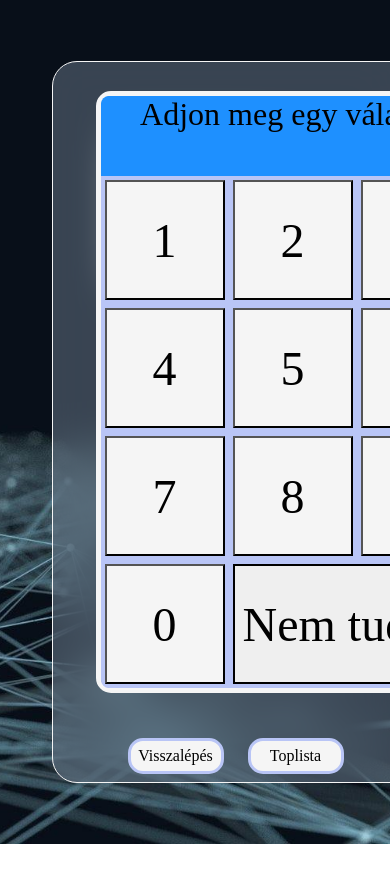
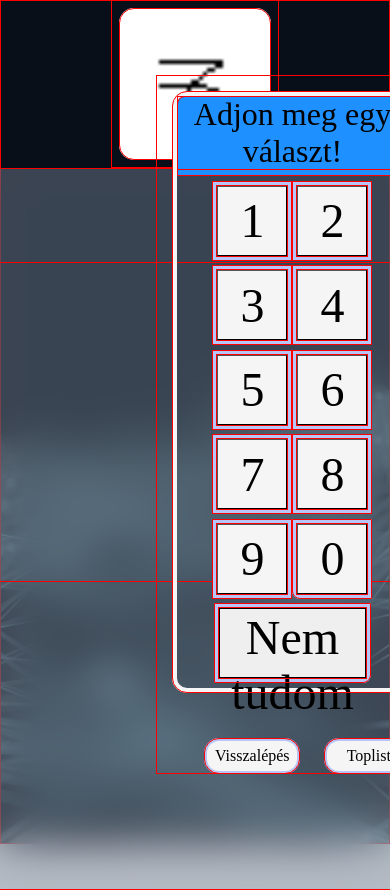
Before and after one commit to JavaJedik/MNIST, a React (Create React App) app in the folder client/: page /number_game in a window 390 px wide. Shown: the top 890 px of the page. Before the commit the page ends 844 px from the top, so only its background shows below. Built offline with nearby package versions, Linux system fonts and the light colour scheme.

Commit message:
Reszponzivitás javítása a játék oldalon

```diff
--- a/client/src/components/styles.css
+++ b/client/src/components/styles.css
@@ -4,10 +4,10 @@ Shared Styles
 ------------------------------------------------------------------------------------------------------------------------
 */
 
-/* {
+* {
     outline: 1px solid red;
     outline-offset: -1px;
-}*/
+}
 
 
 * {
@@ -484,10 +484,7 @@ Game Styles
     background-color: rgba(107, 123, 140, 0.5);
     border: 1px solid whitesmoke;
     backdrop-filter: blur(20px);
-    position: absolute;
-    top: 50%;
-    left: 75%;
-    transform: translate(-50%, -50%);
+    position: relative;
     width: 35em;
     height: 45em;
     border-radius: 25px;
@@ -509,6 +506,7 @@ Game Styles
 }
 
 .numbers {
+    position: inherit;
     display: flex;
     border: thick solid whitesmoke;
     border-radius: 15px;
@@ -593,6 +591,20 @@ Game Styles
     .game-blur-container {
         width: 30em;
     }
+
+    .numbers {
+        width: 14.4em;
+    }
+
+    .number {
+        width: 4.5em;
+        height: 4.5em;
+    }
+
+    .idk {
+        width: 9.3em;
+        height: 4.5em;
+    }
 }
 
 @media (max-width: 700px) {
```
